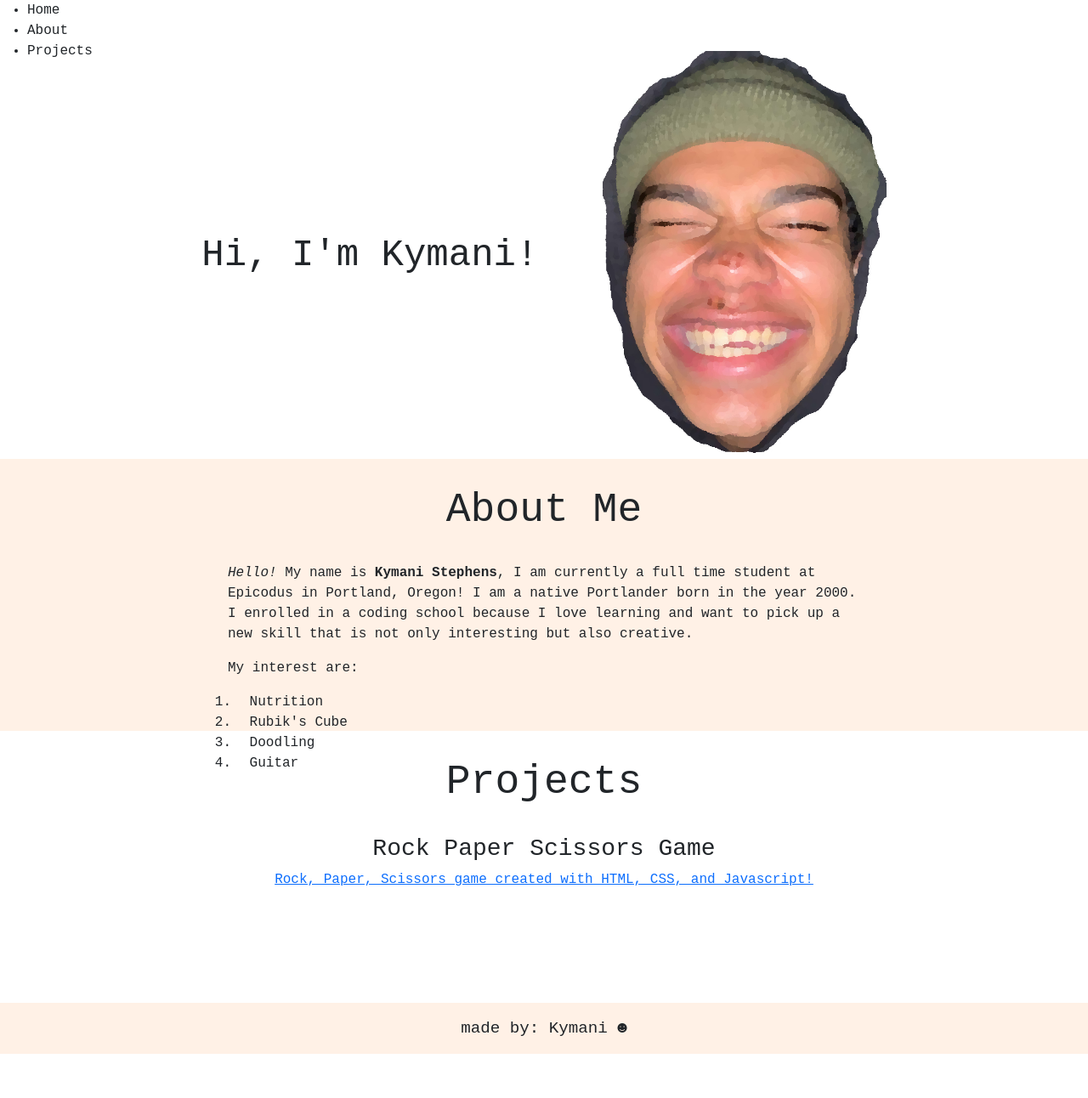
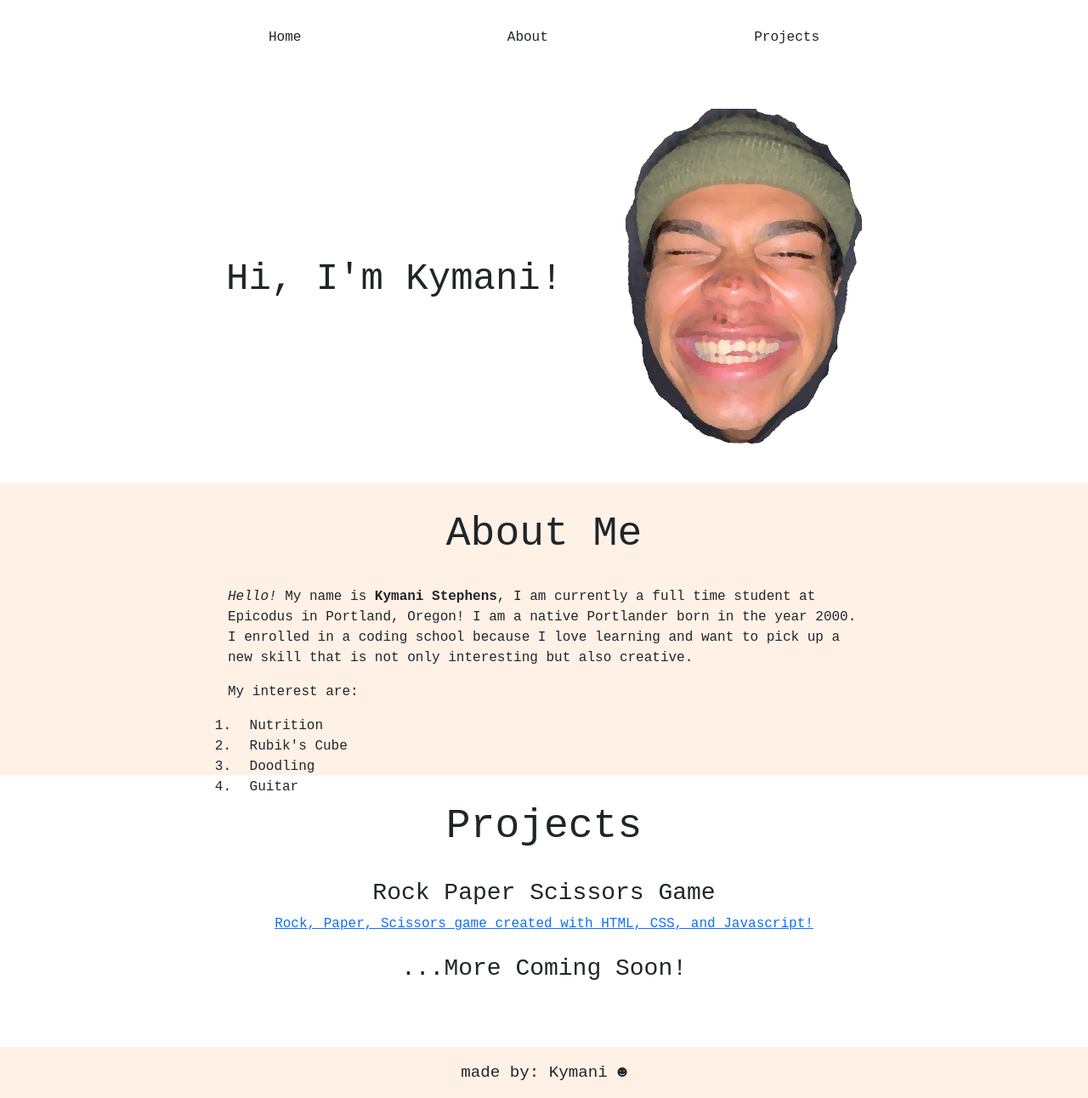
Before and after one commit to krs00/portfolio-landing-page, a website: page index.html in a window 1280 px wide. Shown: the whole page at 85% size. Before the commit the page ends 1240 px from the top, so only its background shows below. Drawn offline with nearby package versions, Linux system fonts and the light colour scheme.

Commit message:
space evenly navbar items

```diff
--- a/css/styles.css
+++ b/css/styles.css
@@ -40,8 +40,15 @@ p, h1, h2, h3, h4, h5, h6 {
 
 /* NAV SECTION */
 #navbar {
-    height: 7.5vh;
+    height: 11vh;
 }
+
+.nav {
+    display: flex;
+    justify-content: space-between;
+    padding: 4vh 6vh;
+}
+
 /* NAV SECTION END */
 
 
@@ -57,7 +64,7 @@ p, h1, h2, h3, h4, h5, h6 {
 
 
 .header-img {
-    height: 30rem;
+    height: 25rem;
 }
 
 #main-text {
@@ -88,7 +95,7 @@ p, h1, h2, h3, h4, h5, h6 {
 #about-section {
     padding-top: 4vh;
     padding-bottom: 4vh;
-    height: 40vh;
+    height: 43vh;
     background-color: #fff1e6;
 
 }
@@ -133,3 +140,7 @@ p, h1, h2, h3, h4, h5, h6 {
 .text-center {
     text-align: center;
 }
+
+.more-soon {
+    margin: 3vh 3vh
+}
--- a/index.html
+++ b/index.html
@@ -12,9 +12,9 @@
 
     <!-- START NAVIGATION BAR SECTION -->
 
-    <nav id="navbar">
+    <nav id="navbar" class="container">
 
-        <ul>
+        <ul class="nav">
             <li>Home</li>
             <li>About</li>
             <li>Projects</li>
@@ -74,6 +74,8 @@
         <h3 class="text-center">Rock Paper Scissors Game</h3>
         <a href="https://krs00.github.io/rock-paper-scissors-game/"><p class="text-center">Rock, Paper, Scissors game created with HTML, CSS, and Javascript!</p></a>
 
+        <h3 class="text-center more-soon">...More Coming Soon!</h3>
+
     </section>
 
     <!-- END ABOUT ME SECTION -->
```
